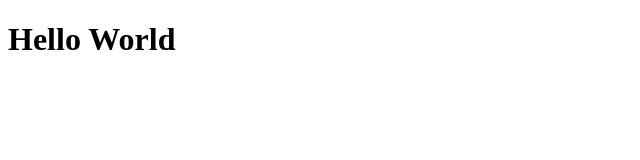
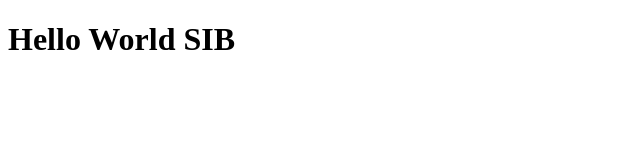
Before and after one commit to rianirian/webdevv, a plain HTML site: page hello-word.html in a window 1280 px wide. Shown: the whole page, without its empty margins (0-640 px from the left). Drawn offline with Linux system fonts and the light colour scheme.

Commit message:
Nambah Text di H1

```diff
--- a/hello-word.html
+++ b/hello-word.html
@@ -7,6 +7,6 @@
     <title>Hello World\</title>
 </head>
 <body>
-    <h1>Hello World</h1>
+    <h1>Hello World SIB</h1>
 </body>
 </html>
```
